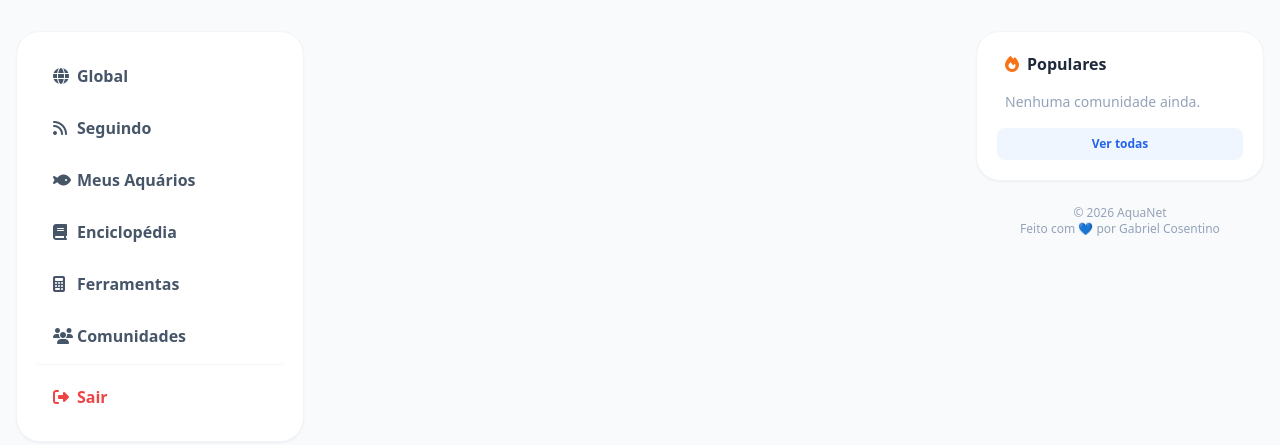
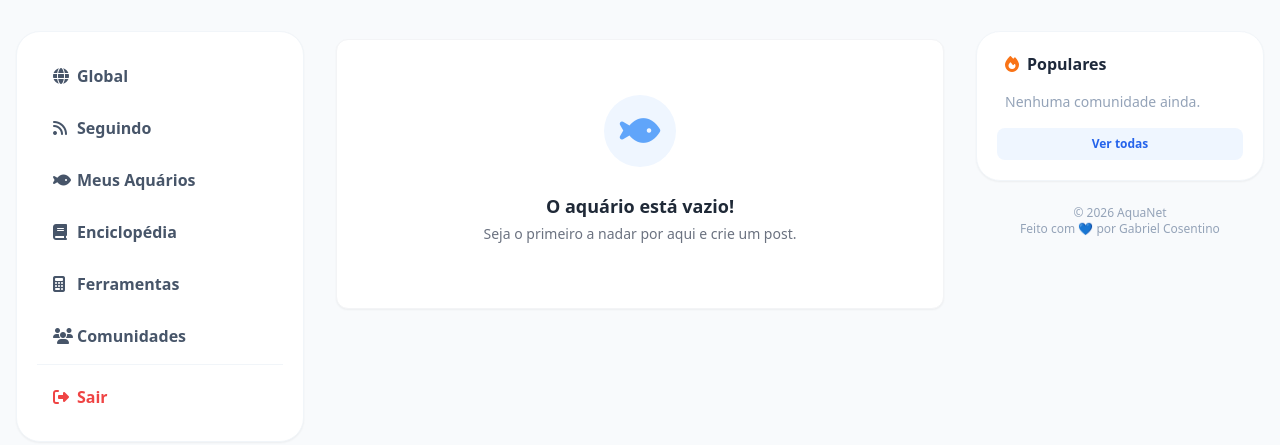
Before and after one commit to gabrielsdcosentino/aquanet-public, a Flask app: page / in a window 1280 px wide. Shown: the part 65-510 px from the top of the page. Run offline with Flask 3, Linux system fonts and the light colour scheme; the visitor is signed in with stand-in values (Sample User, id 1); data comes from the database, SQL or seed files in the repository; data that the repository does not hold is empty; some libraries are stand-ins or nearby versions.

Commit message:
Atualizar o index.html

```diff
--- a/templates/index.html
+++ b/templates/index.html
@@ -1,84 +1,149 @@
 {% extends 'base.html' %}
 
 {% block title %}
-    {% if current_community %}{{ current_community.name }} - AquaNet{% else %}AquaNet - Início{% endif %}
+    {% if current_community %} {{ current_community.name }} {% else %} AquaNet {% endif %}
 {% endblock %}
 
 {% block content %}
-    {% if current_community %}
-    <div class="bg-white rounded-3xl shadow-sm border border-slate-100 mb-6 overflow-hidden relative">
-        <div class="h-24 bg-gradient-to-r from-blue-600 to-cyan-500"></div>
-        <div class="px-6 pb-6 relative">
-            <div class="flex justify-between items-end -mt-10 mb-4">
-                <div class="w-20 h-20 rounded-2xl bg-white p-1 shadow-md">
-                    <div class="w-full h-full bg-blue-50 rounded-xl flex items-center justify-center text-blue-600 text-2xl font-black border border-blue-100">
-                        {{ current_community.name[:2].upper() }}
+
+    {% if not current_community %}
+    <div class="md:hidden bg-white/95 backdrop-blur-sm sticky top-16 z-30 border-b border-gray-100 py-3 px-4 shadow-sm transition-all duration-300">
+        <div class="relative bg-slate-100 rounded-xl p-1 flex h-10 w-full">
+            <div class="absolute top-1 bottom-1 left-1 w-[calc(50%-4px)] bg-white rounded-lg shadow-sm border border-slate-200/50 transition-transform duration-300 ease-out translate-x-0"></div>
+
+            <a href="{{ url_for('home') }}" id="tab-global" class="relative z-10 flex-1 flex items-center justify-center text-sm font-bold transition-colors duration-300 text-blue-600">Global</a>
+            <a href="{{ url_for('feed') }}" id="tab-feed" class="relative z-10 flex-1 flex items-center justify-center text-sm font-bold transition-colors duration-300 text-gray-500 hover:text-gray-700">Seguindo</a>
         </div>
     </div>
-                {% if current_user.is_authenticated %}
+    {% endif %}
+
+    {% if current_community %}
+        <div class="bg-white p-4 rounded-xl shadow-sm mb-5 border border-gray-100">
+            <div class="flex justify-between items-start mb-4">
+                <div>
+                    <h2 class="text-2xl font-black text-gray-800 tracking-tight">{{ current_community.name }}</h2>
+                    <p class="text-gray-600 text-sm mt-1 leading-relaxed">{{ current_community.description or "Sem descrição." }}</p>
+                    <div class="flex items-center gap-3 mt-3">
+                        <span class="text-xs font-bold text-gray-500 bg-gray-100 px-2 py-1 rounded-md">
+                            <i class="fas fa-users mr-1 text-blue-400"></i> {{ current_community.members.count() }} membros
+                        </span>
+                    </div>
+                </div>
+
+                <div class="flex flex-col items-end gap-2">
                     {% if current_user.is_member(current_community) %}
-                        <div class="flex gap-2">
-                             {% if current_community.creator_id == current_user.id or current_user.username == 'bielcosen14' %}
-                                <form action="{{ url_for('delete_community', community_slug=current_community.slug) }}" method="POST" onsubmit="return confirm('Tem certeza? Isso apagará tudo!');">
-                                    <input type="hidden" name="csrf_token" value="{{ csrf_token() }}">
-                                    <button type="submit" class="bg-red-100 text-red-600 font-bold py-2 px-4 rounded-full text-xs hover:bg-red-200 transition-colors">Apagar</button>
-                                </form>
-                            {% endif %}
                         <form action="{{ url_for('leave_community', community_slug=current_community.slug) }}" method="POST">
                             <input type="hidden" name="csrf_token" value="{{ csrf_token() }}">
-                                <button type="submit" class="bg-slate-100 text-slate-600 font-bold py-2 px-4 rounded-full text-xs hover:bg-slate-200 transition-colors">Sair</button>
+                            <button type="submit" class="text-xs font-bold border border-gray-200 text-gray-400 px-3 py-1 rounded-lg hover:bg-red-50 hover:text-red-500 hover:border-red-200 transition-all">Sair</button>
                         </form>
-                        </div>
                     {% else %}
                         <form action="{{ url_for('join_community', community_slug=current_community.slug) }}" method="POST">
                             <input type="hidden" name="csrf_token" value="{{ csrf_token() }}">
-                            <button type="submit" class="bg-blue-600 text-white font-bold py-2 px-6 rounded-full text-sm shadow-md hover:bg-blue-700 transition-all hover:scale-105">Entrar</button>
+                            <button type="submit" class="text-xs font-bold bg-blue-600 text-white px-5 py-1.5 rounded-full hover:bg-blue-700 transition shadow-md shadow-blue-200">Entrar</button>
                         </form>
                     {% endif %}
+                    {% if current_community.creator_id == current_user.id or current_user.username == 'bielcosen14' %}
+                        <form action="{{ url_for('delete_community', community_slug=current_community.slug) }}" method="POST" onsubmit="return confirm('Tem certeza?')">
+                            <input type="hidden" name="csrf_token" value="{{ csrf_token() }}">
+                            <button type="submit" class="text-[10px] font-bold text-gray-300 hover:text-red-600 transition-colors mt-1"><i class="fas fa-trash-alt mr-1"></i> Excluir</button>
+                        </form>
                     {% endif %}
                 </div>
-            <h1 class="text-2xl font-black text-slate-800">{{ current_community.name }}</h1>
-            <p class="text-slate-500 text-sm mt-1">{{ current_community.description }}</p>
             </div>
 
-        {% if current_user.is_authenticated and current_user.is_member(current_community) %}
-        <div class="px-6 pb-6 pt-2 border-t border-slate-50">
-            <form action="{{ url_for('community_feed', community_slug=current_community.slug) }}" method="POST" enctype="multipart/form-data" class="post-form relative">
+            {% if current_user.is_member(current_community) %}
+                <form method="POST" action="{{ url_for('community_feed', community_slug=current_community.slug) }}" enctype="multipart/form-data" class="post-form border-t border-gray-100 pt-4">
                     <input type="hidden" name="csrf_token" value="{{ csrf_token() }}">
-                <div class="flex gap-3">
-                    <img src="{{ current_user.profile_pic_url }}" class="w-10 h-10 rounded-full bg-slate-100 border border-slate-100 object-cover">
-                    <div class="flex-grow">
-                        <textarea name="content" rows="3" placeholder="No que você está pensando?" class="w-full bg-slate-50 border-none rounded-2xl p-4 text-sm focus:ring-2 focus:ring-blue-100 resize-none transition-all placeholder:text-slate-400" required></textarea>
 
-                        <div id="preview-image" class="hidden mt-3 relative inline-block"></div>
+                    <div class="flex gap-3 items-start">
+                        <img src="{{ current_user.profile_pic_url }}" class="w-10 h-10 rounded-full object-cover border-2 border-white shadow-sm hidden md:block">
 
-                        <div class="flex justify-between items-center mt-3">
-                            <label for="post-image" class="text-slate-400 hover:text-blue-600 cursor-pointer transition-colors p-2 rounded-full hover:bg-blue-50">
-                                <i class="far fa-image text-lg"></i>
-                                <input type="file" name="image" id="post-image" class="hidden" accept="image/*">
+                        <div class="flex-1 min-w-0 bg-slate-50 p-3 rounded-2xl transition-all shadow-inner border border-transparent focus-within:border-blue-200 focus-within:bg-white focus-within:ring-4 focus-within:ring-blue-50">
+                            <textarea id="post-content" name="content"
+                            placeholder="Como está seu aquário hoje, {{ current_user.username }}?"
+                            class="w-full bg-transparent border-0 focus:ring-0 text-slate-700 placeholder-slate-400 text-sm resize-none min-h-[60px]"
+                            rows="2" maxlength="2500">{{ request.args.get('auto_content', '') }}</textarea>
+
+                            <div class="flex justify-between items-center mt-2 px-1 border-t border-slate-200/50 pt-2">
+                                 <label class="cursor-pointer text-slate-400 hover:text-blue-500 transition-colors p-1.5 rounded-full hover:bg-blue-50 group" title="Adicionar mídia">
+                                     <i class="fas fa-image text-lg group-hover:scale-110 transition-transform"></i>
+                                     <input type="file" name="image" accept="image/*,video/mp4,video/mov,video/webm" class="hidden">
                                  </label>
-                            <button type="submit" class="bg-blue-600 text-white font-bold py-2 px-6 rounded-full text-sm shadow-md hover:bg-blue-700 transition-all active:scale-95 flex items-center">
+
+                                 <button type="submit" class="bg-blue-600 hover:bg-blue-700 text-white font-bold py-1.5 px-5 rounded-full text-xs shadow-md shadow-blue-200 transform active:scale-95 transition-all">
                                      Publicar
                                  </button>
                             </div>
                         </div>
                     </div>
                 </form>
+            {% else %}
+                <div class="mt-4 bg-gradient-to-r from-blue-50 to-white p-6 rounded-xl border border-blue-100 text-center">
+                    <div class="mb-2 text-blue-300"><i class="fas fa-lock text-2xl"></i></div>
+                    <p class="text-gray-700 font-medium mb-3 text-sm">Entre na comunidade para participar das discussões!</p>
+                    <form action="{{ url_for('join_community', community_slug=current_community.slug) }}" method="POST">
+                        <input type="hidden" name="csrf_token" value="{{ csrf_token() }}">
+                        <button type="submit" class="bg-blue-600 text-white px-8 py-2.5 rounded-full font-bold shadow-lg hover:bg-blue-700 transition transform hover:-translate-y-0.5 active:scale-95 text-sm">Entrar na Comunidade</button>
+                    </form>
                 </div>
             {% endif %}
         </div>
     {% endif %}
 
-    <div id="feed-container" class="space-y-6 pb-20">
+    <section id="feed-posts-container">
+        {% if posts.items %}
             {% include 'post_list.html' %}
+        {% else %}
+            <div class="text-center py-16 px-4 bg-white rounded-xl shadow-sm border border-gray-100 mt-4">
+                <div class="mb-4 inline-block p-4 bg-blue-50 rounded-full animate-bounce">
+                    <i class="fas fa-fish text-4xl text-blue-400"></i>
                 </div>
+                <h3 class="text-lg font-bold text-gray-800">O aquário está vazio!</h3>
+                <p class="text-gray-500 text-sm mt-1">Seja o primeiro a nadar por aqui e crie um post.</p>
+            </div>
+        {% endif %}
+    </section>
 
-    <div class="py-8 flex justify-center gap-4">
-        {% if posts.has_prev %}
-            <a href="{{ url_for(request.endpoint, community_slug=current_community.slug if current_community else None, page=posts.prev_num) }}" class="px-4 py-2 bg-white border border-slate-200 rounded-xl text-sm font-bold text-slate-600 hover:bg-slate-50 transition-colors">Anterior</a>
+{% endblock %}
+
+{% block scripts %}
+{{ super() }}
+<script>
+    document.addEventListener('DOMContentLoaded', function() {
+        // Infinite Scroll
+        document.body.addEventListener('click', function(e) {
+            if (e.target && e.target.id === 'load-more-btn') {
+                const btn = e.target;
+                const container = document.getElementById('next-page-trigger');
+                const nextPage = container.dataset.nextPage;
+                btn.textContent = 'Carregando...'; btn.disabled = true;
+                fetch(`${window.location.pathname}?page=${nextPage}`, { headers: {'X-Requested-With': 'XMLHttpRequest'} })
+                .then(response => response.text())
+                .then(html => { container.remove(); document.getElementById('feed-posts-container').insertAdjacentHTML('beforeend', html); });
+            }
+        });
+
+        // SWIPE LOGIC (DESLIZAR PARA A ESQUERDA -> IR PARA SEGUINDO)
+        {% if not current_community %}
+        let touchStartX = 0; let touchStartY = 0;
+        document.addEventListener('touchstart', e => {
+            touchStartX = e.changedTouches[0].screenX;
+            touchStartY = e.changedTouches[0].screenY;
+        }, {passive: true});
+
+        document.addEventListener('touchend', e => {
+            let touchEndX = e.changedTouches[0].screenX;
+            let touchEndY = e.changedTouches[0].screenY;
+            let xDiff = touchEndX - touchStartX;
+            let yDiff = touchEndY - touchStartY;
+
+            // Deslizar para ESQUERDA (<-) vai para a aba da DIREITA (Seguindo)
+            if (xDiff < -60 && Math.abs(yDiff) < 50) {
+                const tabFeed = document.getElementById('tab-feed');
+                if(tabFeed) tabFeed.click();
+            }
+        }, {passive: true});
         {% endif %}
-        {% if posts.has_next %}
-            <a href="{{ url_for(request.endpoint, community_slug=current_community.slug if current_community else None, page=posts.next_num) }}" class="px-4 py-2 bg-white border border-slate-200 rounded-xl text-sm font-bold text-slate-600 hover:bg-slate-50 transition-colors">Próxima</a>
-        {% endif %}
-    </div>
+    });
+</script>
 {% endblock %}
```
Lines whose indentation alone changed are shown as unchanged.
